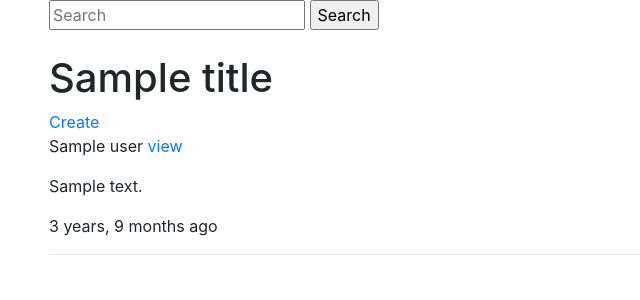
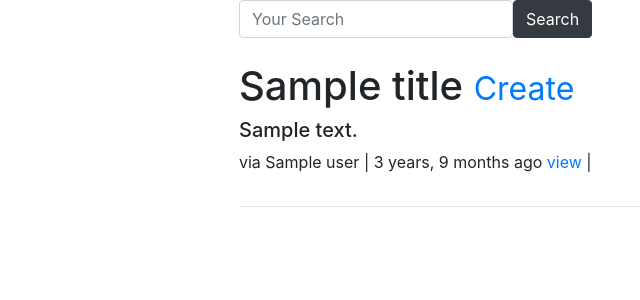
Before and after one commit to osama-mohamed/tweetme_dj, a Django app: template tweets/templates/tweets/tweet_list.html in a window 1280 px wide. Shown: the top 300 px of the page, without its empty margins (36-676 px from the left). Run offline with Django 4.2, Linux system fonts and the light colour scheme; the template is opened without the code that fills it: most values are stand-ins (such as "Sample title", 1, 10 or a date in 2020); some libraries are stand-ins or nearby versions.

Commit message:
bootstrap style

```diff
--- a/tweets/templates/tweets/includes/search_form.html
+++ b/tweets/templates/tweets/includes/search_form.html
@@ -1,4 +1,12 @@
-<form method='GET' action="{% url 'tweets:list' %}">
-  <input type='text' name='q' placeholder='Search' value='{{ request.GET.q }}'>
-  <input type='submit' value='Search'>
-</form>
+<div class="row">
+  <div class="col-sm-12">
+    <form method='GET' action="{% url 'tweets:list' %}" class="form-inline">
+      <div class="row g-3 align-items-center">
+        <div class="form-group col-auto">
+          <input type='text' name='q' placeholder='Your Search' value='{{ request.GET.q }}' class="form-control" >
+          <input type='submit' value='Search' class="btn btn-dark">
+        </div>
+      </div>
+    </form>
+  </div>
+</div>
--- a/tweets/templates/tweets/tweet_list.html
+++ b/tweets/templates/tweets/tweet_list.html
@@ -6,22 +6,26 @@
 
 
 {% block body %}
+  <div class="row justify-content-md-center">
+    <div class="col col-sm-8 col-offset-2">
       {% include "tweets/includes/search_form.html" %}
       <br>
-  <h1>{{ title }}</h1>
-  <a href="{% url 'tweets:create' %}">Create</a>
+      <h1>
+        {{ title }}
+        <small><a href="{% url 'tweets:create' %}">Create</a></small>
+      </h1>
       {% for object in object_list %}
-    <div>
-      <p>
-        {{ object.user }}
-        <a href="{% url 'tweets:detail' object.id %}">view</a>
+        <div class="media">
+          <div class="media-body">
+            <h5 class="mt-0">{{ object.content }}</h5>
+            <p>via {{ object.user }} | {{ object.timestamp|timesince }} ago
+              <a href="{% url 'tweets:detail' object.id %}">view</a> |
               {% if request.user == object.user %}
-          <a href="{% url 'tweets:update' object.id %}">update</a>
+                <a href="{% url 'tweets:update' object.id %}">update</a> |
                 <a href="{% url 'tweets:delete' object.id %}">delete</a>
               {% endif %}
             </p>
-      <p>{{ object.content }}</p>
-      <p>{{ object.timestamp|timesince }} ago</p>
+          </div>
         </div>
         <hr>
       {% empty %}
@@ -31,4 +35,6 @@
           <p>No tweets yet.</p>
         {% endif %}
       {% endfor %}
+    </div>
+  </div>
 {% endblock %}
```
Lines whose indentation alone changed are shown as unchanged.
